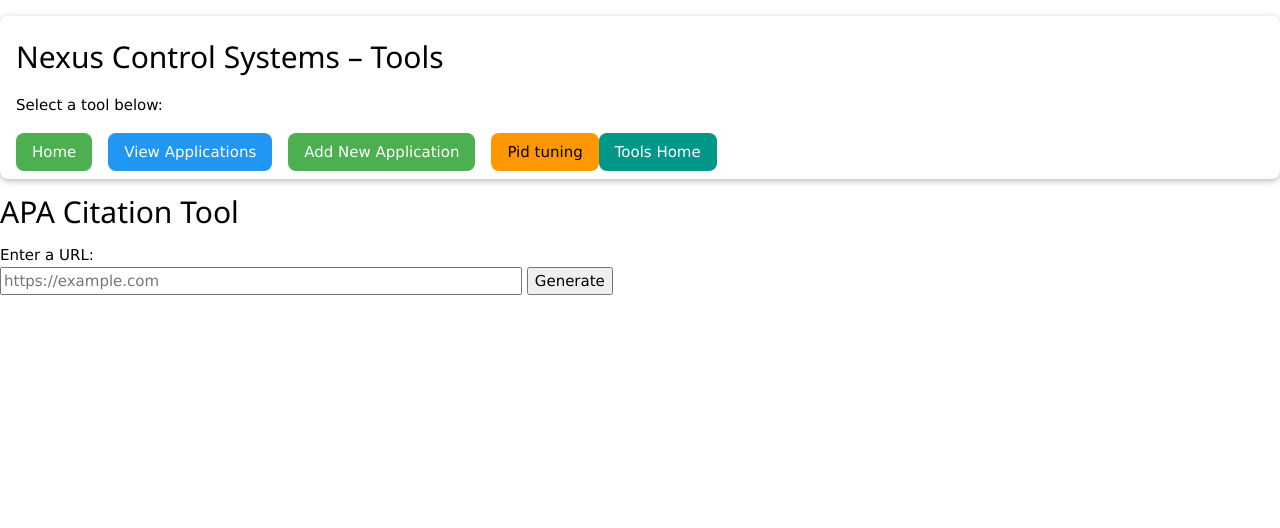
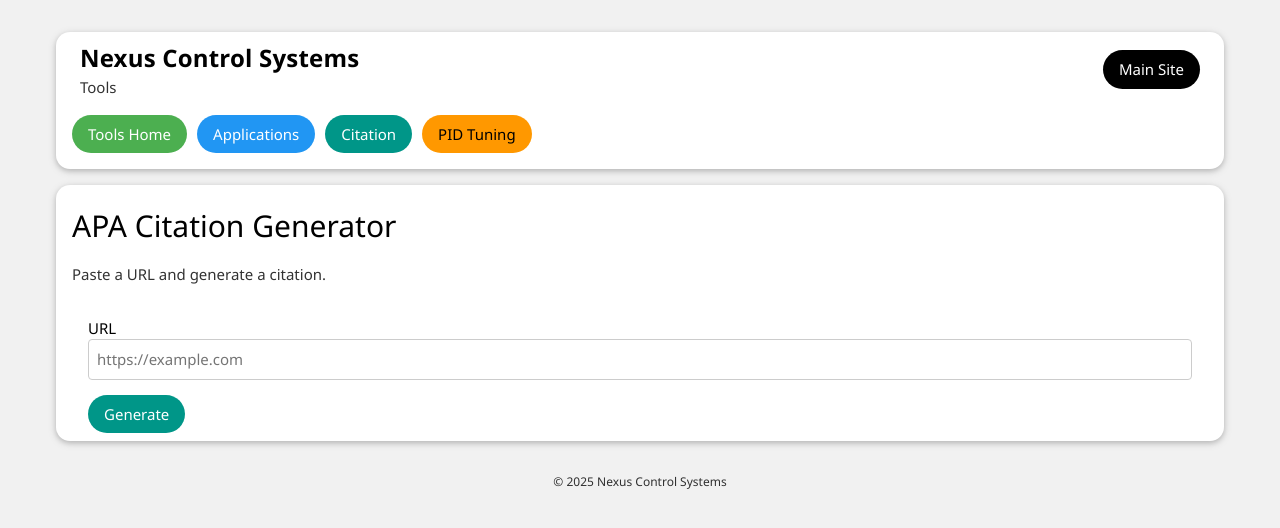
Before and after one commit to weaponz1337/Nexus, a Flask app: page /citation in a window 1280 px wide. Shown: the top 528 px of the page. Run offline with Flask 3, Linux system fonts and the light colour scheme.

Commit message:
Update citation.html

```diff
--- a/templates/citation.html
+++ b/templates/citation.html
@@ -1,35 +1,26 @@
-<!DOCTYPE html>
-<html>
-<head>
-    <title>APA Citation Generator</title>
-<meta charset="UTF-8">
-    <meta name="viewport" content="width=device-width, initial-scale=1.0">
-    <title>Nexus Tools</title>
-    <link rel="stylesheet" href="https://www.w3schools.com/w3css/4/w3.css">
-</head>
-<body>
-<div class="w3-card w3-white w3-round-large w3-margin-top w3-padding">
-        <h2>Nexus Control Systems – Tools</h2>
-        <p>Select a tool below:</p>
+{% extends "base_tools.html" %}
 
-        <div class="w3-bar w3-margin-top">
-           <a href="/" class="w3-bar-item w3-button w3-green w3-round-large w3-margin-right">Home</a>
-	    <a href="/view" class="w3-bar-item w3-button w3-blue w3-round-large w3-margin-right">View Applications</a>
-            <a href="/applications" class="w3-bar-item w3-button w3-green w3-round-large w3-margin-right">Add New Application</a>
-            <a href="/pid" class="w3-bar-item w3-button w3-orange w3-round-large">Pid tuning</a>
-            <a href="/tools" class="w3-bar-item w3-button w3-teal w3-round-large">Tools Home</a>
-        </div>
+{% block title %}Citation | Nexus{% endblock %}
+
+{% block content %}
+<div class="w3-card w3-white w3-padding card w3-margin-top">
+    <h2>APA Citation Generator</h2>
+    <p class="subtle">Paste a URL and generate a citation.</p>
+
+    <form method="POST" class="w3-container w3-margin-top">
+        <p>
+            <label for="url">URL</label>
+            <input class="w3-input w3-border w3-round" type="text" id="url" name="url"
+                   placeholder="https://example.com" required>
+        </p>
+        <button class="w3-button w3-teal pill" type="submit">Generate</button>
+    </form>
+
+    {% if citation %}
+    <div class="w3-panel w3-light-grey w3-round-large w3-margin-top">
+        <h4 class="w3-margin-top">Generated Citation</h4>
+        <p style="word-break: break-word;">{{ citation }}</p>
     </div>
-
-    <h2>APA Citation Tool</h2>
-    <form method="POST">
-        <label>Enter a URL:</label><br>
-        <input type="text" name="url" placeholder="https://example.com" size="60">
-        <button type="submit">Generate</button>
-    </form>
-    {% if citation %}
-        <h3>Generated APA Citation:</h3>
-        <p>{{ citation }}</p>
     {% endif %}
-</body>
-</html>
+</div>
+{% endblock %}
```
